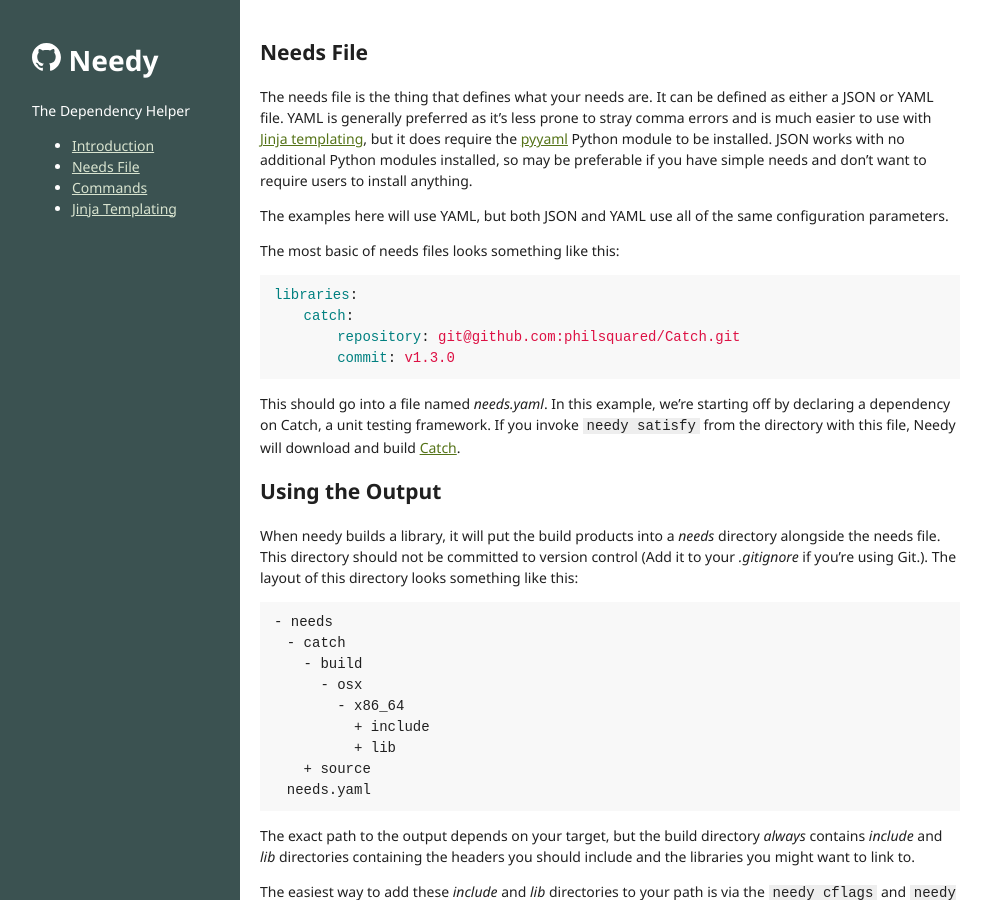
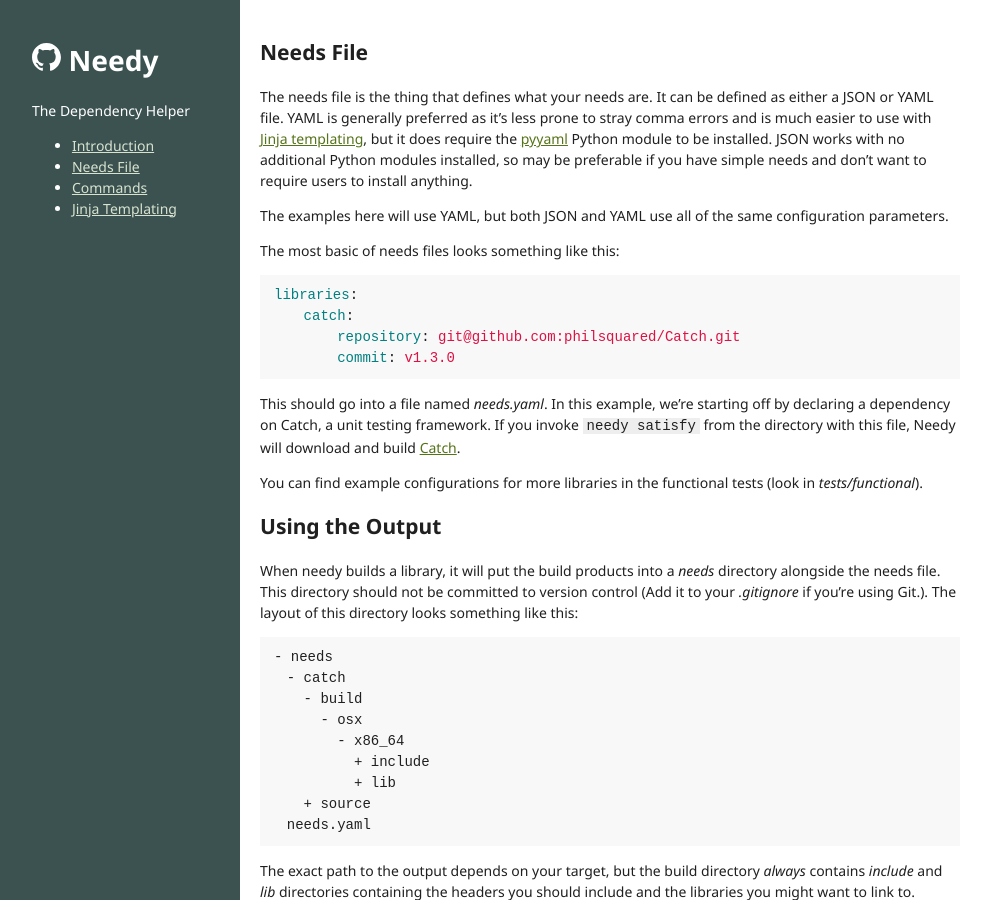
Before and after one commit to ccbrown/needy, a Jekyll site: the page built from needs-file.md, in a window 1280 px wide and 900 px high. Shown: the whole window, without its empty margins (144-1131 px from the left). Built offline with Jekyll 4.4.1, drawn with Linux system fonts in a browser that asks for light colours; some of the changed text lies outside the part shown.

````diff
--- a/needs-file.md
+++ b/needs-file.md
@@ -19,6 +19,8 @@ libraries:
 ```
 
 This should go into a file named *needs.yaml*. In this example, we're starting off by declaring a dependency on Catch, a unit testing framework. If you invoke `needy satisfy` from the directory with this file, Needy will download and build [Catch](https://github.com/philsquared/Catch).
+
+You can find example configurations for more libraries in the functional tests (look in *tests/functional*).
 
 Using the Output
 --
````
Also changed, not shown: other parts of needs-file.md (+2 -0 lines).
